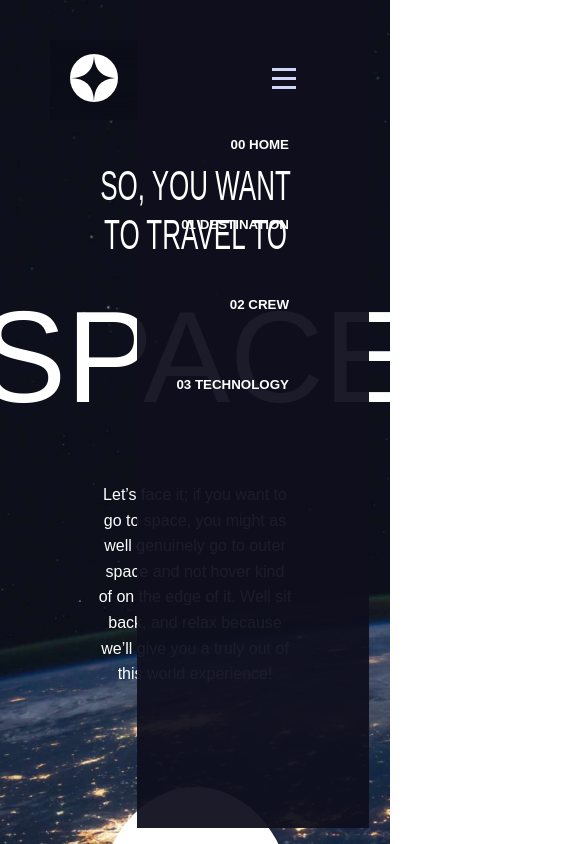
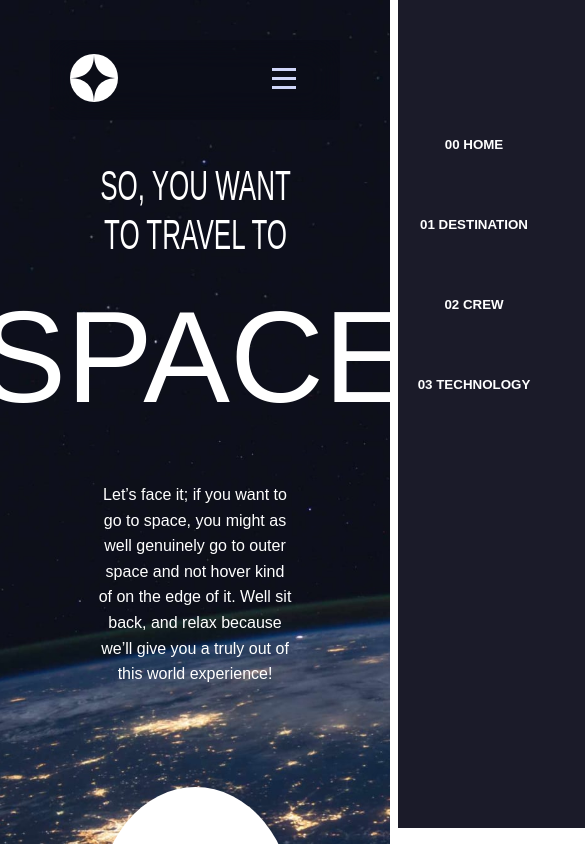
Before and after one commit to PrivDDOS/Angular-Space-Tourist, an Angular app: page / in a window 390 px wide. Shown: the top 844 px of the page, 585 px wide, since content can reach past the window. Built offline with nearby package versions, Linux system fonts and the light colour scheme.

Commit message:
added mobile menu for home page

```diff
--- a/src/app/components/home-page/home-page.html
+++ b/src/app/components/home-page/home-page.html
@@ -11,7 +11,7 @@
                     <img id="mobile-icon" src="/assets/shared/icon-hamburger.svg" alt="mobile-icon">
                 </div>
 
-                <nav class="nav-right active">
+                <nav class="nav-right unactive">
 
                     <button
                     routerLink=""
```
